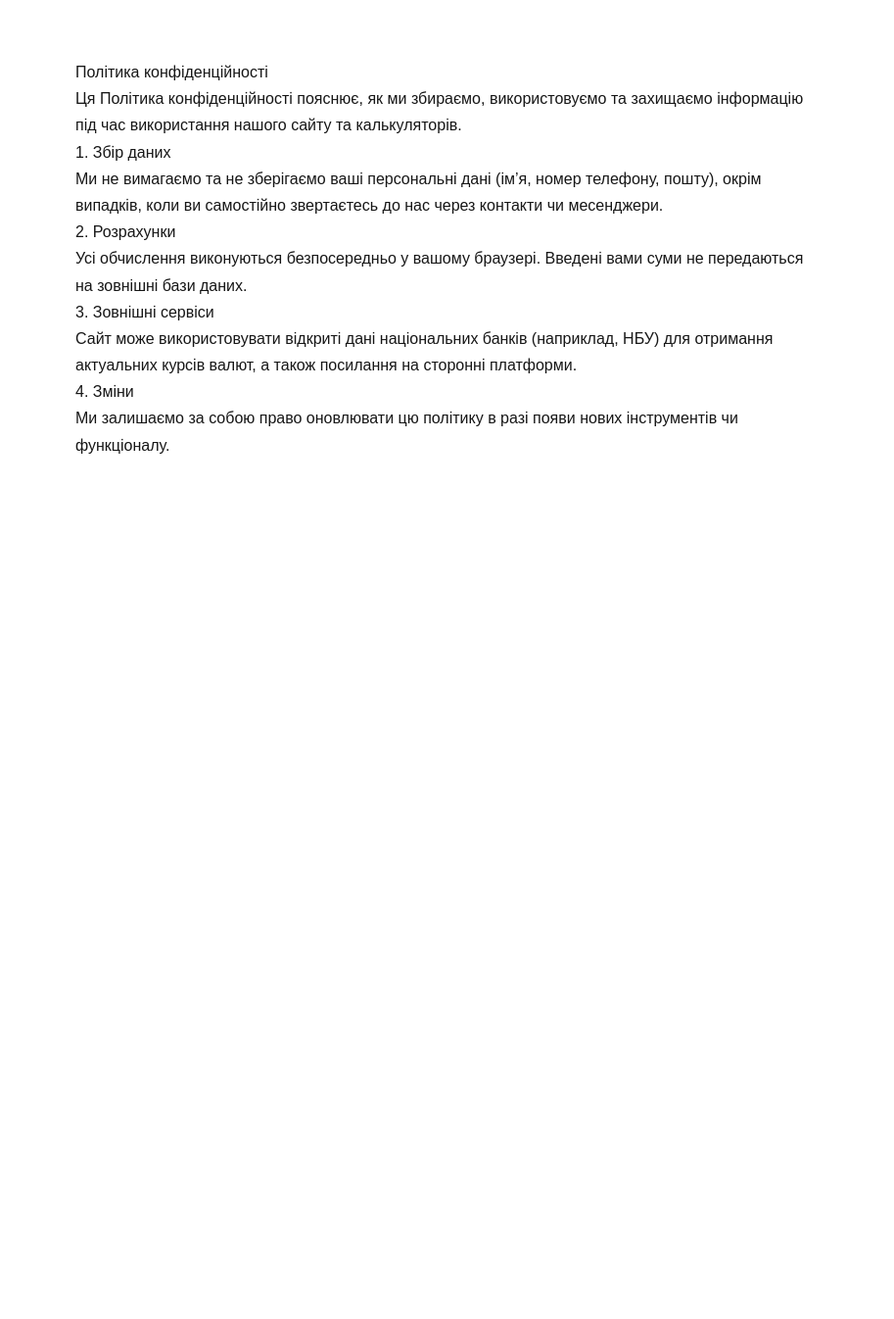
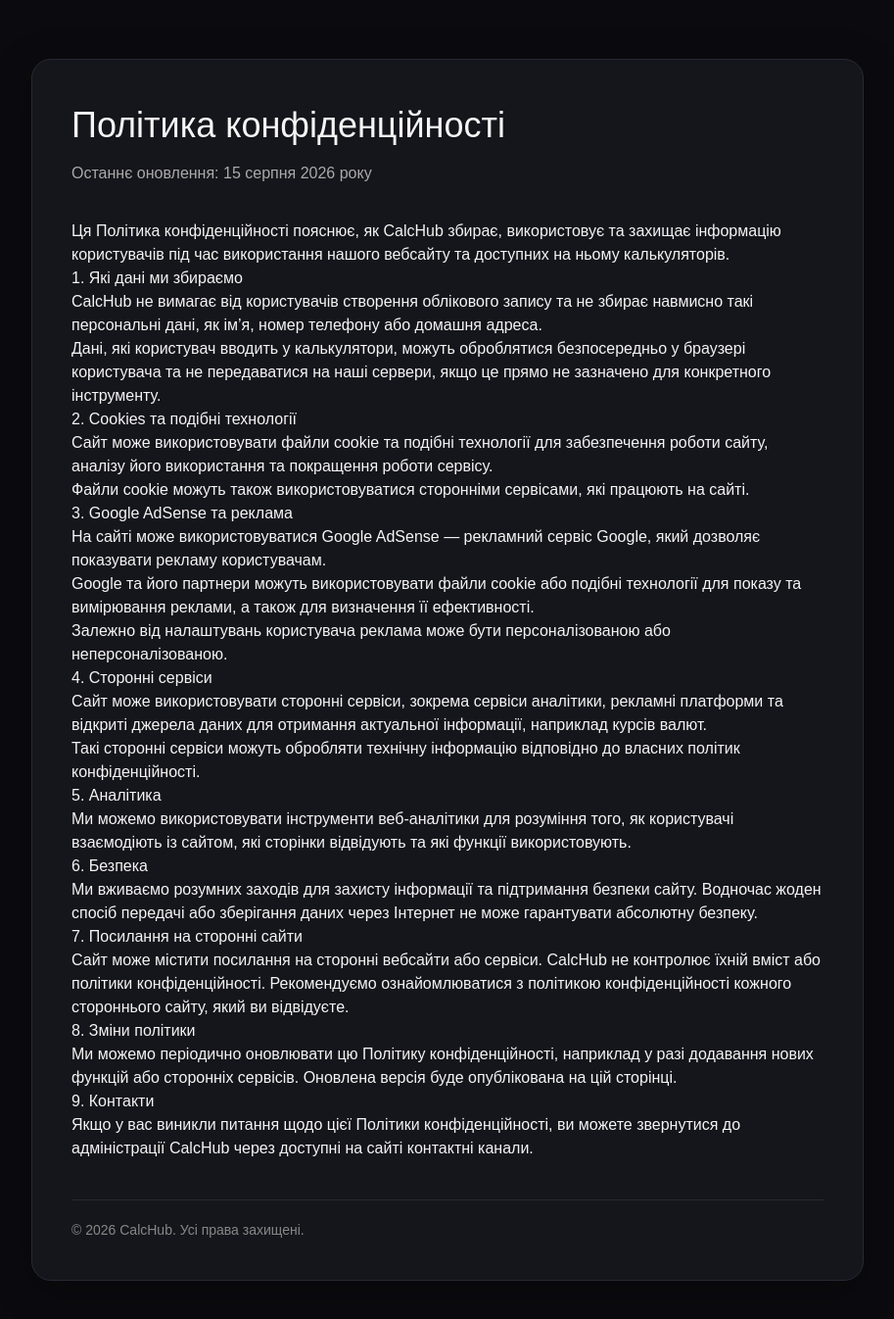
Before and after one commit to itlustiak2024-eng/calc-hub, a Next.js app: page /privacy-policy in a window 1280 px wide. Shown: the top 1346 px of the page at 98% size, without its empty margins (183-1096 px from the left). Before the commit the page ends 800 px from the top, so only its background shows below. Built offline with nearby package versions, Linux system fonts and the light colour scheme.

Commit message:
Add privacy policy page

```diff
--- a/app/privacy-policy/page.tsx
+++ b/app/privacy-policy/page.tsx
@@ -1,39 +1,155 @@
 export default function PrivacyPolicy() {
   return (
-    <main style={{ maxWidth: "800px", margin: "40px auto", padding: "20px", lineHeight: 1.7 }}>
-      <h1>Політика конфіденційності</h1>
+    <main
+      style={{
+        minHeight: "100vh",
+        background: "#0b0b0f",
+        color: "#f5f5f5",
+        padding: "60px 20px",
+        fontFamily: "Arial, sans-serif",
+      }}
+    >
+      <div
+        style={{
+          maxWidth: "850px",
+          margin: "0 auto",
+          background: "#15151c",
+          border: "1px solid #292934",
+          borderRadius: "20px",
+          padding: "40px",
+          boxShadow: "0 10px 40px rgba(0,0,0,0.3)",
+        }}
+      >
+        <h1
+          style={{
+            fontSize: "36px",
+            marginBottom: "10px",
+          }}
+        >
+          Політика конфіденційності
+        </h1>
+
+        <p style={{ color: "#aaa", marginBottom: "35px" }}>
+          Останнє оновлення: 15 серпня 2026 року
+        </p>
 
         <p>
-        Ця Політика конфіденційності пояснює, як ми збираємо,
-        використовуємо та захищаємо інформацію під час використання
-        нашого сайту та калькуляторів.
+          Ця Політика конфіденційності пояснює, як CalcHub збирає,
+          використовує та захищає інформацію користувачів під час
+          використання нашого вебсайту та доступних на ньому калькуляторів.
         </p>
 
-      <h2>1. Збір даних</h2>
+        <h2>1. Які дані ми збираємо</h2>
+
         <p>
-        Ми не вимагаємо та не зберігаємо ваші персональні дані
-        (ім’я, номер телефону, пошту), окрім випадків, коли ви
-        самостійно звертаєтесь до нас через контакти чи месенджери.
+          CalcHub не вимагає від користувачів створення облікового запису та
+          не збирає навмисно такі персональні дані, як ім’я, номер телефону
+          або домашня адреса.
         </p>
 
-      <h2>2. Розрахунки</h2>
         <p>
-        Усі обчислення виконуються безпосередньо у вашому браузері.
-        Введені вами суми не передаються на зовнішні бази даних.
+          Дані, які користувач вводить у калькулятори, можуть оброблятися
+          безпосередньо у браузері користувача та не передаватися на наші
+          сервери, якщо це прямо не зазначено для конкретного інструменту.
         </p>
 
-      <h2>3. Зовнішні сервіси</h2>
+        <h2>2. Cookies та подібні технології</h2>
+
         <p>
-        Сайт може використовувати відкриті дані національних банків
-        (наприклад, НБУ) для отримання актуальних курсів валют,
-        а також посилання на сторонні платформи.
+          Сайт може використовувати файли cookie та подібні технології для
+          забезпечення роботи сайту, аналізу його використання та покращення
+          роботи сервісу.
         </p>
 
-      <h2>4. Зміни</h2>
         <p>
-        Ми залишаємо за собою право оновлювати цю політику в разі
-        появи нових інструментів чи функціоналу.
+          Файли cookie можуть також використовуватися сторонніми сервісами,
+          які працюють на сайті.
         </p>
+
+        <h2>3. Google AdSense та реклама</h2>
+
+        <p>
+          На сайті може використовуватися Google AdSense — рекламний сервіс
+          Google, який дозволяє показувати рекламу користувачам.
+        </p>
+
+        <p>
+          Google та його партнери можуть використовувати файли cookie або
+          подібні технології для показу та вимірювання реклами, а також для
+          визначення її ефективності.
+        </p>
+
+        <p>
+          Залежно від налаштувань користувача реклама може бути
+          персоналізованою або неперсоналізованою.
+        </p>
+
+        <h2>4. Сторонні сервіси</h2>
+
+        <p>
+          Сайт може використовувати сторонні сервіси, зокрема сервіси
+          аналітики, рекламні платформи та відкриті джерела даних для
+          отримання актуальної інформації, наприклад курсів валют.
+        </p>
+
+        <p>
+          Такі сторонні сервіси можуть обробляти технічну інформацію
+          відповідно до власних політик конфіденційності.
+        </p>
+
+        <h2>5. Аналітика</h2>
+
+        <p>
+          Ми можемо використовувати інструменти веб-аналітики для розуміння
+          того, як користувачі взаємодіють із сайтом, які сторінки
+          відвідують та які функції використовують.
+        </p>
+
+        <h2>6. Безпека</h2>
+
+        <p>
+          Ми вживаємо розумних заходів для захисту інформації та підтримання
+          безпеки сайту. Водночас жоден спосіб передачі або зберігання даних
+          через Інтернет не може гарантувати абсолютну безпеку.
+        </p>
+
+        <h2>7. Посилання на сторонні сайти</h2>
+
+        <p>
+          Сайт може містити посилання на сторонні вебсайти або сервіси.
+          CalcHub не контролює їхній вміст або політики конфіденційності.
+          Рекомендуємо ознайомлюватися з політикою конфіденційності кожного
+          стороннього сайту, який ви відвідуєте.
+        </p>
+
+        <h2>8. Зміни політики</h2>
+
+        <p>
+          Ми можемо періодично оновлювати цю Політику конфіденційності,
+          наприклад у разі додавання нових функцій або сторонніх сервісів.
+          Оновлена версія буде опублікована на цій сторінці.
+        </p>
+
+        <h2>9. Контакти</h2>
+
+        <p>
+          Якщо у вас виникли питання щодо цієї Політики конфіденційності,
+          ви можете звернутися до адміністрації CalcHub через доступні на
+          сайті контактні канали.
+        </p>
+
+        <div
+          style={{
+            marginTop: "40px",
+            paddingTop: "20px",
+            borderTop: "1px solid #292934",
+            color: "#888",
+            fontSize: "14px",
+          }}
+        >
+          © 2026 CalcHub. Усі права захищені.
+        </div>
+      </div>
     </main>
   );
 }
```
Lines whose indentation alone changed are shown as unchanged.
